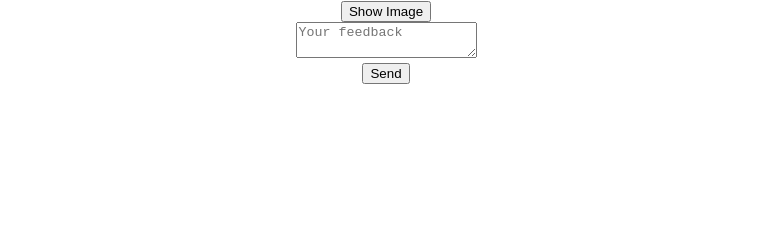
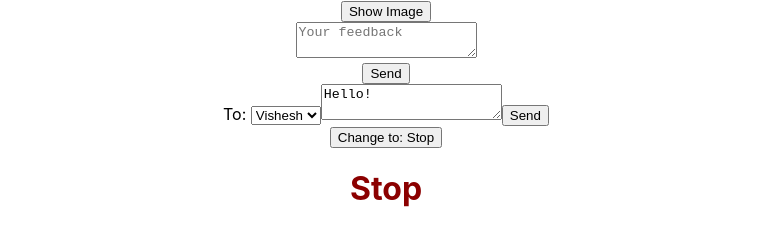
Before and after one commit to vishesh-baghel/Hotel-booking-app, a React (Create React App) app in the folder hotel-booking-app/: page / in a window 1280 px wide. Shown: the part 3669-3898 px from the top of the page, without its empty margins (254-1025 px from the left). Before the commit the page ends 3753 px from the top, so only its background shows below. Built offline with nearby package versions, Linux system fonts and the light colour scheme.

Commit message:
Learned about queueing state updates

```diff
--- a/hotel-booking-app/src/App.js
+++ b/hotel-booking-app/src/App.js
@@ -484,6 +484,61 @@ function FeedbackForm() {
   }
 }
 
+function MessageSender() {
+  const [message, setMessage] = useState("Hello!");
+  const [to, setTo] = useState("vishesh");
+
+  function handleSubmit(e) {
+    e.preventDefault();
+    setTimeout(() => {
+      alert(`You sent ${message} to ${to}`);
+    }, 3000);
+  }
+
+  return (
+    <form onSubmit={handleSubmit}>
+      <label>
+        To:{" "}
+        <select value={to} onChange={(e) => setTo(e.targer.value)}>
+          <option value="vishesh">Vishesh</option>
+          <option value="sarah">Sarah</option>
+        </select>
+      </label>
+      <textarea value={message} onChange={(e) => setMessage(e.target.value)} />
+      <button type="submit">Send</button>
+    </form>
+  );
+}
+
+function TrafficLight() {
+  const [walk, setWalk] = useState(false);
+
+  function handleClick() {
+    setWalk(!walk);
+    alert(walk ? "Stop is next" : "Walk is next");
+  }
+  return (
+    <>
+      <button onClick={handleClick}>Change to: {walk ? "Walk" : "Stop"}</button>
+      <h1 style={{ color: walk ? "darkgreen" : "darkred" }}>
+        {walk ? "Walk" : "Stop"}
+      </h1>
+    </>
+  );
+}
+
+function CheckQueueFeature() {
+  const [count, setCount] = useState(0);
+
+  function handleClick() {
+    // setCount(count + 1);
+    setCount((n) => n + 1);
+    setCount(23);
+  }
+
+  return <button onClick={handleClick}>Increment count: {count}</button>;
+}
+
 const App = () => {
   const status = "Loading...";
   return (
@@ -519,6 +574,9 @@ const App = () => {
       <CheckLocalVariable />
       <SulptureGallery />
       <FeedbackForm />
+      <MessageSender />
+      <TrafficLight />
+      <CheckQueueFeature />
     </div>
   );
 };
```
